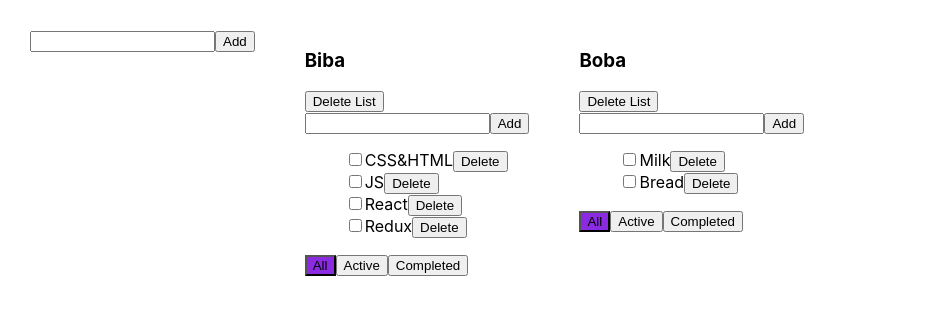
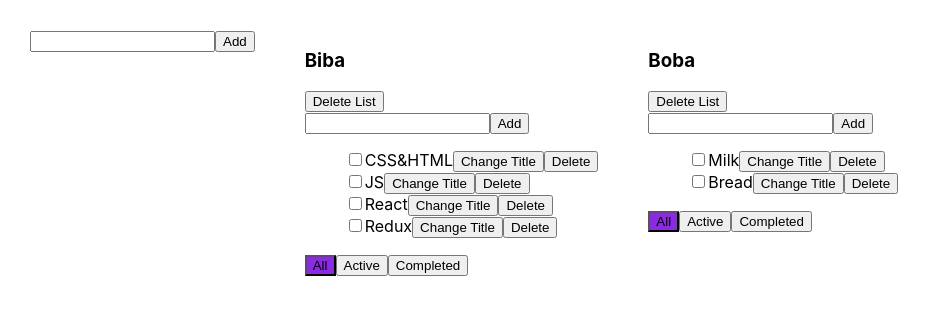
Before and after one commit to VadimKorobec/todo-list-react-ts, a React (Create React App) app: page / in a window 1280 px wide. Shown: the top 314 px of the page, without its empty margins (0-931 px from the left). Built offline with nearby package versions, Linux system fonts and the light colour scheme.

Commit message:
Update EditableSpan.tsx

```diff
--- a/src/components/EditableSpan.tsx
+++ b/src/components/EditableSpan.tsx
@@ -2,13 +2,17 @@ import { useState } from "react";
 
 type EditableSpanPropsType = {
   title: string;
+  editMode: boolean;
 };
 
 export const EditableSpan = ({ title }: EditableSpanPropsType) => {
   const [show, setShow] = useState<boolean>(false);
   return (
     <>
-      {!show ? <span onClick={() => setShow(show)}>{title}</span> : <input />}
+      {show ? <input /> : <span>{title}</span>}
+      <button type="button" onClick={() => setShow(!show)}>
+        Change Title
+      </button>
     </>
   );
 };
```
